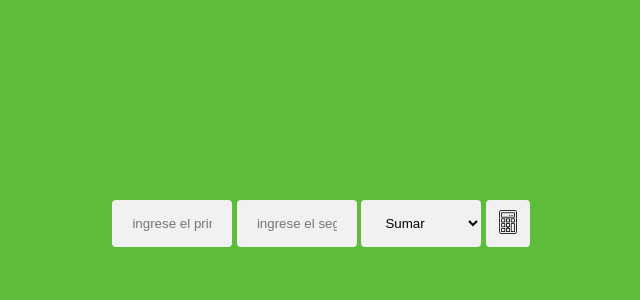
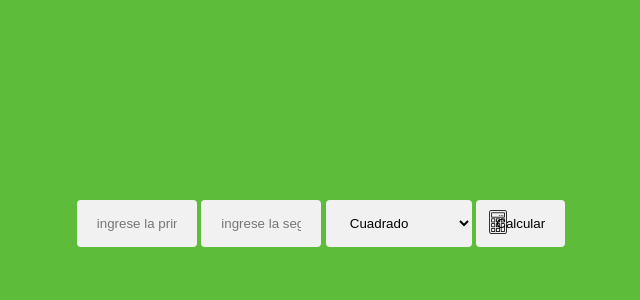
Before and after one commit to GabrielDLeon/ProyectoUTU, a PHP site: page /html/geometricas.html in a window 1280 px wide. Shown: the part 177-477 px from the top of the page, without its empty margins (319-959 px from the left). Run offline with PHP 8.4, Linux system fonts and the light colour scheme.

Commit message:
Calculadora v6
Co-Authored-By: emamaq <83661707+emamaq@users.noreply.github.com>

```diff
--- a/Calculadora/html/geometricas.html
+++ b/Calculadora/html/geometricas.html
@@ -12,15 +12,15 @@
         <div class="bloque">
             <div class="bloque2">
                 <form method="POST" action="../php/controlador.php">
-                    <input type="text" name="numero1" placeholder="ingrese el primer numero">
-                    <input type="text" name="numero2" placeholder="ingrese el segundo numero">
+                    <input type="text" name="numero1" placeholder="ingrese la primer medida">
+                    <input type="text" name="numero2" placeholder="ingrese la segunda medida">
                     <select name="selector">
-                        <option value="0">Sumar</option>
-                        <option value="1">Restar</option>
-                        <option value="2">Multiplicar</option>
-                        <option value="3">Dividir</option>
+                        <option value="0">Cuadrado</option>
+                        <option value="1">Rectangulo</option>
+                        <option value="2">Circunferencia</option>
+                        <option value="3">Triangulo</option>
                     </select>
-                    <input type="submit" name="calcularGeometricas" value=".">
+                    <input type="submit" name="calcularGeometricas" value="Calcular">
                 </form>
             </div>
         </div>
```
Also changed, not shown: Calculadora/php/controlador.php (+14 -12 lines), Calculadora/php/operaciones.php (+17 -1 lines).
